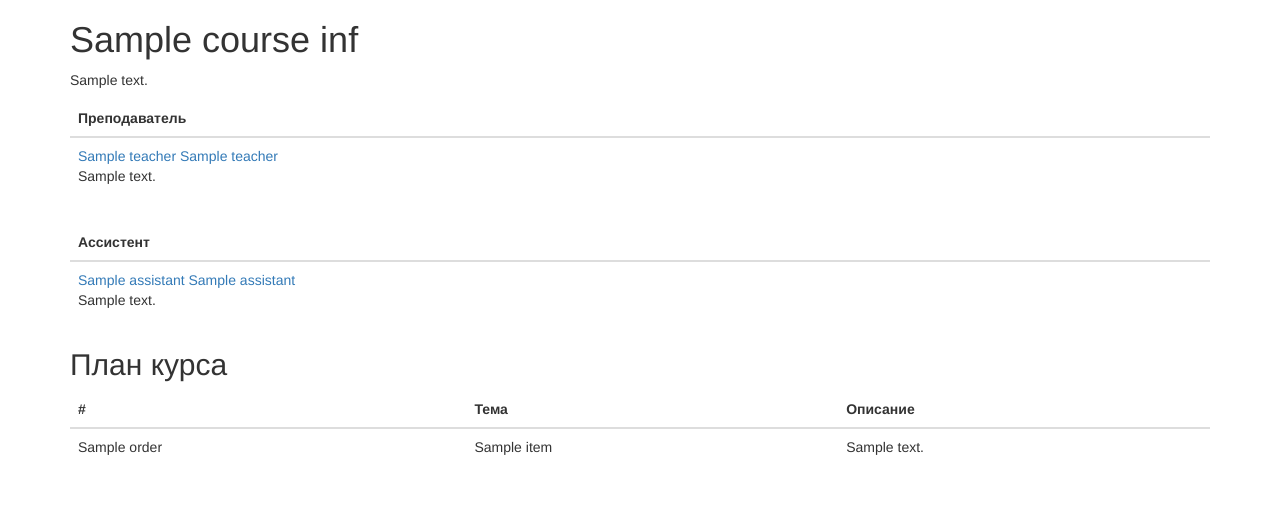
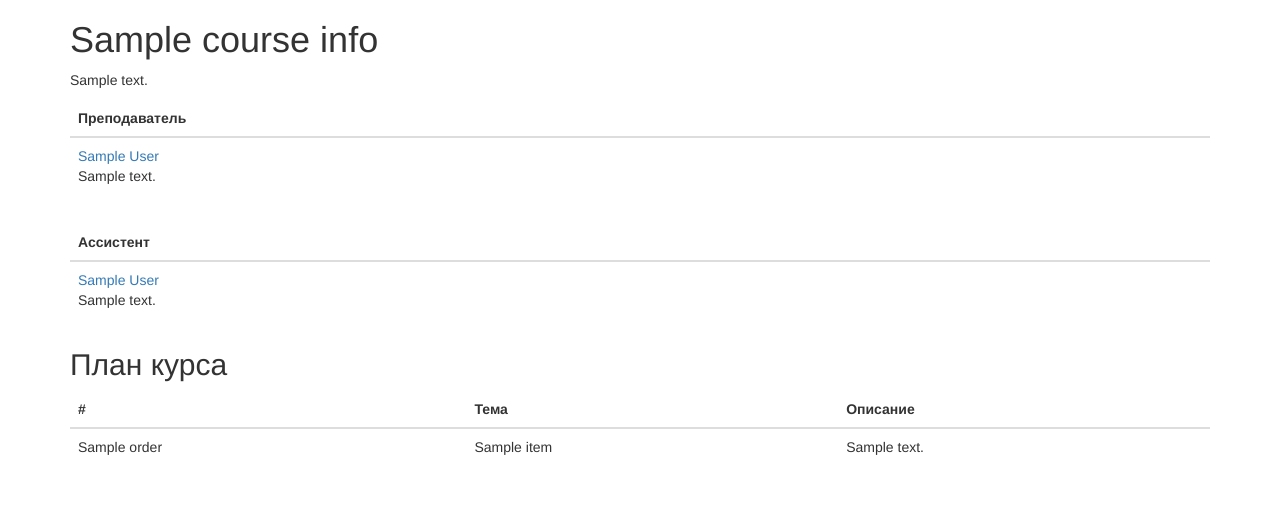
Before and after one commit to ooniversity/ooniversity_django_courses_07, a Django app: template templates/courses/detail.html in a window 1280 px wide. Shown: the part 40-568 px from the top of the page. Run offline with Django 3.2, Linux system fonts and the light colour scheme; the template is opened without the code that fills it: most values are stand-ins (such as "Sample title", 1, 10 or a date in 2020); some libraries are stand-ins or nearby versions.

Commit message:
Add files via upload

```diff
--- a/templates/courses/detail.html
+++ b/templates/courses/detail.html
@@ -27,15 +27,15 @@
         <nav class="blog-nav">
           <a class="blog-nav-item active" href="{% url 'index' %}">Main</a>
           <a class="blog-nav-item" href="{% url 'contact' %}">Contacts</a>
-          <a href="{% url 'students:list_view' %}?course_id={{course_inf.id}}">Students</a>
+          <a href="{% url 'students:list_view' %}?course_id={{course_info.id}}">Students</a>
        </nav>
       </div>
     </div>
 
     <div class = "container">
 
-    <h1>{{ course_inf.name }}</h1>
-			<p class="page-main">{{ course_inf.description }}</p>
+    <h1>{{ course_info.name }}</h1>
+			<p class="page-main">{{ course_info.description }}</p>
             <table class="table table-hover">
 			  <thead>
 			    <tr>
@@ -44,7 +44,7 @@
               </thead>
               <tbody>
                 <tr>
-                    <td><a href="{% url 'coaches:detail' teacher.id %}">{{ teacher.f_name }} {{ teacher.l_name }}</a>
+                    <td><a href="{% url 'coaches:detail' teacher.id %}">{{ teacher.first_name }} {{ teacher.last_name }}</a>
                   <p>{{ teacher.descr }}</p></td>
                 </tr>
               </tbody>
@@ -57,7 +57,7 @@
               </thead>
               <tbody>
                 <tr>
-                  <td><a href="{% url 'coaches:detail' assistant.id %}">{{ assistant.f_name }} {{ assistant.l_name }}</a>
+                  <td><a href="{% url 'coaches:detail' assistant.id %}">{{ assistant.first_name }} {{ assistant.last_name }}</a>
                   <p>{{ assistant.descr }}</p></td>
                 </tr>
               </tbody>
```
